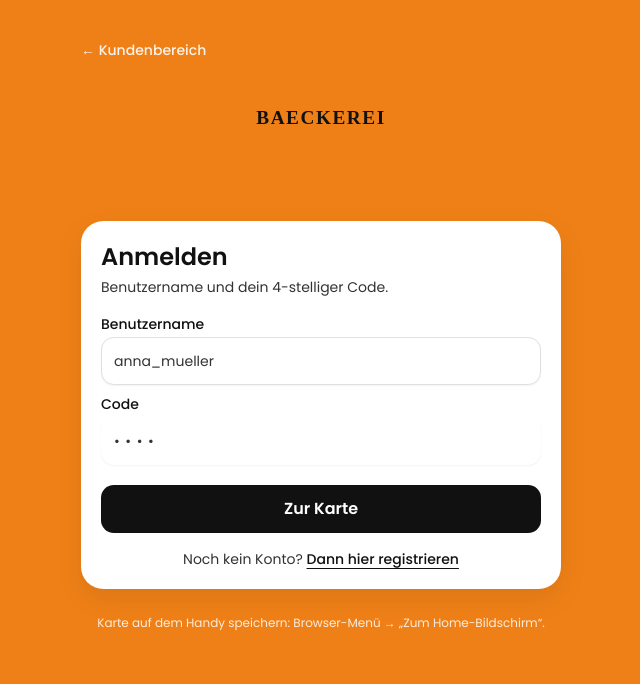
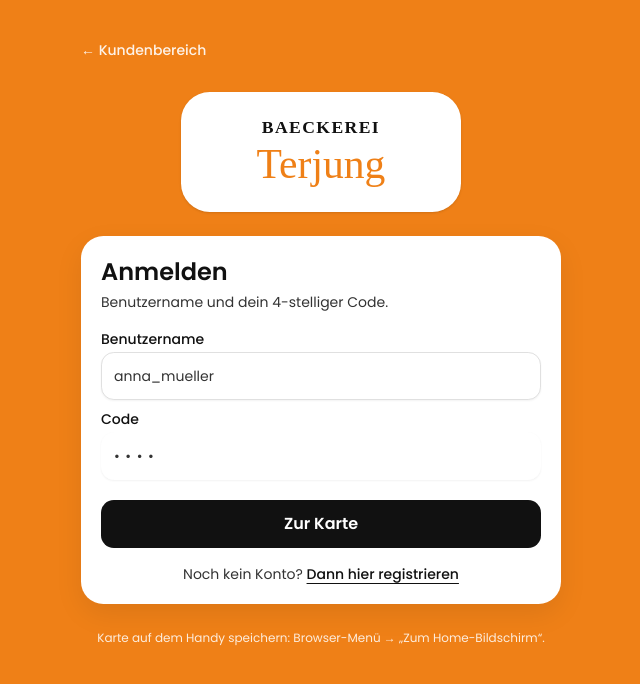
Before and after one commit to everads-main/cafe-terjung-stempelkarte, a Next.js app: page /login in a window 1280 px wide. Shown: the top 684 px of the page, without its empty margins (319-959 px from the left). Built offline with nearby package versions, Linux system fonts and the light colour scheme; no server answers.

Commit message:
Show Terjung wordmark in a white card on orange pages

```diff
--- a/src/components/terjung-logo.tsx
+++ b/src/components/terjung-logo.tsx
@@ -1,20 +1,19 @@
-import Image from "next/image";
-
 export function TerjungLogo({
   className = "h-auto w-full max-w-[280px]",
-  priority = false,
 }: {
   className?: string;
   priority?: boolean;
 }) {
   return (
-    <Image
-      src="/terjung-logo.svg"
-      alt="Bäckerei Terjung"
-      width={320}
-      height={120}
-      priority={priority}
-      className={className}
-    />
+    <div className={`overflow-hidden rounded-2xl bg-white p-3 shadow-sm ${className}`}>
+      {/* eslint-disable-next-line @next/next/no-img-element */}
+      <img
+        src="/terjung-logo.svg"
+        alt="Bäckerei Terjung"
+        width={900}
+        height={600}
+        className="h-auto w-full"
+      />
+    </div>
   );
 }
```
